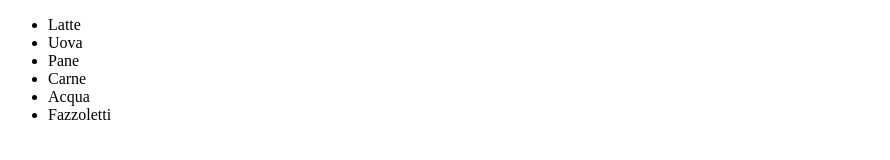
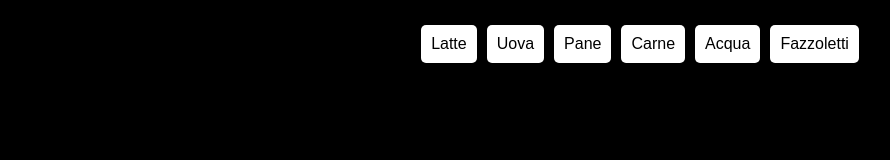
Before and after one commit to natdm02/js-lista-spesa, a plain HTML site: page index.html in a window 1280 px wide. Shown: the whole page, without its empty margins (0-890 px from the left). Drawn offline with Linux system fonts and the light colour scheme.

Commit message:
[add] css

```diff
--- /dev/null
+++ b/css/mine.css
@@ -0,0 +1,29 @@
+
+body {
+  font-family: 'Arial', sans-serif;
+  background-color: black;
+  margin: 20px;
+  text-align: center;
+}
+/* ----------- */
+
+#items {
+  list-style-type: none;
+  padding: 0;
+}
+
+/* Stile per gli elementi della lista */
+li {
+  background-color: #fff;
+  padding: 10px;
+  margin: 5px;
+  border-radius: 5px;
+  box-shadow: 0 0 5px rgba(0, 0, 0, 0.2);
+  display: inline-block;
+  transition: background-color 0.3s ease;
+}
+
+/* Cambia colore al passaggio del mouse */
+li:hover {
+  background-color: #e0e0e0;
+}
--- a/index.html
+++ b/index.html
@@ -4,6 +4,7 @@
   <meta charset="UTF-8">
   <meta name="viewport" content="width=device-width, initial-scale=1.0">
   <title>lista spesa</title>
+  <link rel="stylesheet" href="css/mine.css">
 </head>
 <body>
 
```
